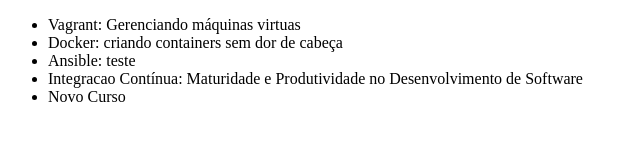
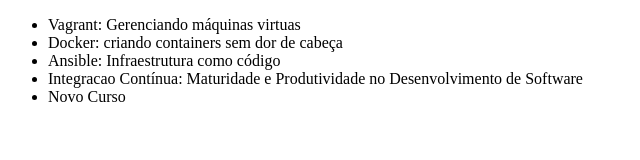
Before and after one commit to etnsystemas/alura-git, a plain HTML site: page index.html in a window 1280 px wide. Shown: the whole page, without its empty margins (0-640 px from the left). Drawn offline with Linux system fonts and the light colour scheme.

Commit message:
Comite para desfazer

```diff
--- a/index.html
+++ b/index.html
@@ -9,7 +9,7 @@
     <ul>
         <li>Vagrant: Gerenciando máquinas virtuas</li>
         <li>Docker: criando containers sem dor de cabeça</li>
-        <li>Ansible: teste</li>
+        <li>Ansible: Infraestrutura como código</li>
         <li>Integracao Contínua: Maturidade e Produtividade no Desenvolvimento de Software</li>
         <li>Novo Curso</li>
     </ul>
```
